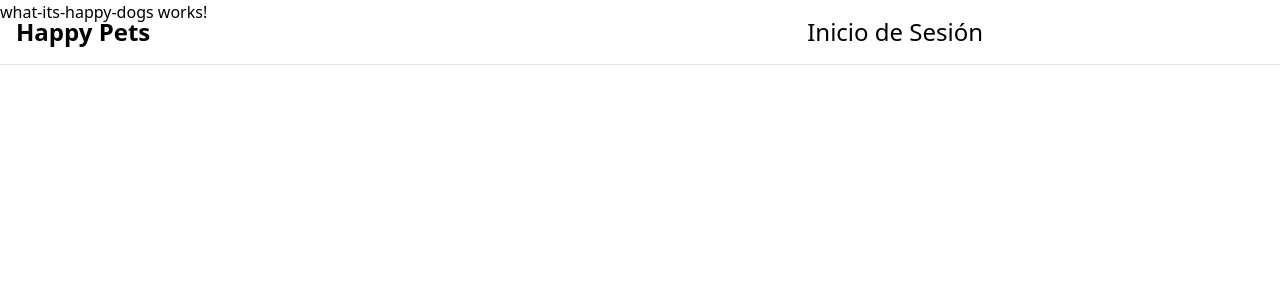
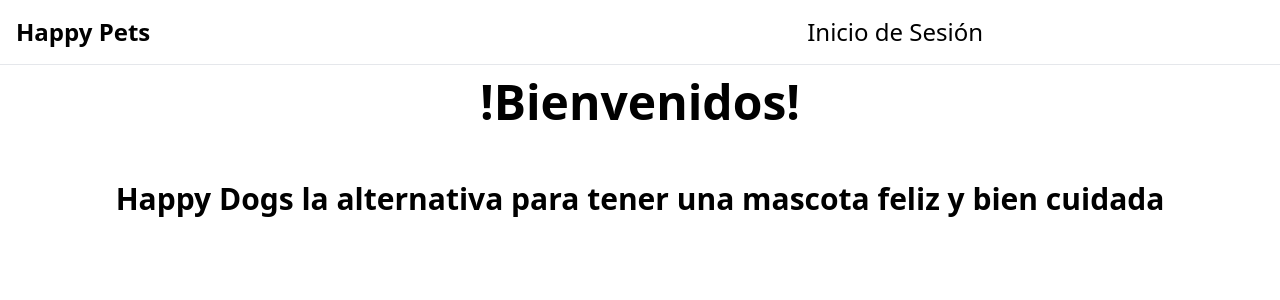
Before and after one commit to Shino2302/HappyPetsWebApp, an Angular app: page /dashboard/happy-dogs in a window 1280 px wide. Shown: the top 300 px of the page. Built offline with nearby package versions, Linux system fonts and the light colour scheme.

Commit message:
un poco más

```diff
--- a/src/app/dashboard/pages/what-its-happy-dogs/what-its-happy-dogs.component.html
+++ b/src/app/dashboard/pages/what-its-happy-dogs/what-its-happy-dogs.component.html
@@ -1 +1,6 @@
-<p>what-its-happy-dogs works!</p>
+<div class="grid min-h-[140px] w-full place-items-center overflow-x-scroll rounded-lg p-6 lg:overflow-visible">
+    <div class="flex flex-col gap-8 text-left">
+        <h1 class="mt-12 block font-sans text-5xl font-semibold leading-tight tracking-normal text-blue-gray-900 antialiased">!Bienvenidos!</h1>
+    </div>
+    <h1 class="mt-12 block font-sans text-3xl font-semibold leading-tight tracking-normal text-blue-gray-900 antialiased">Happy Dogs la alternativa para tener una mascota feliz y bien cuidada</h1>
+</div>
--- a/src/shared/shared-menu/shared-menu.component.html
+++ b/src/shared/shared-menu/shared-menu.component.html
@@ -13,7 +13,7 @@
         </button>
         </div>
         <div class="ml-80 -mr-14 items-end justify-self-end hidden w-full md:flex md:w-auto md:order-1" id="navbar-sticky">
-            <ul class="flex flex-col justify-self-end p-4 md:p-0 mt-4 font-medium border border-gray-100 rounded-lg bg-gray-50 md:space-x-12 rtl:space-x-reverse md:flex-row md:mt-0 md:border-0 bg-transparent">
+            <ul class="flex flex-col justify-self-end p-4 md:p-0 mt-4 font-medium border border-gray-100 rounded-lg bg-gray-50 md:space-x-6 rtl:space-x-reverse md:flex-row md:mt-0 md:border-0 bg-transparent">
                 @for(item of menuItemsIfOnlog; track item.title)
                     {
                         <li>
```
